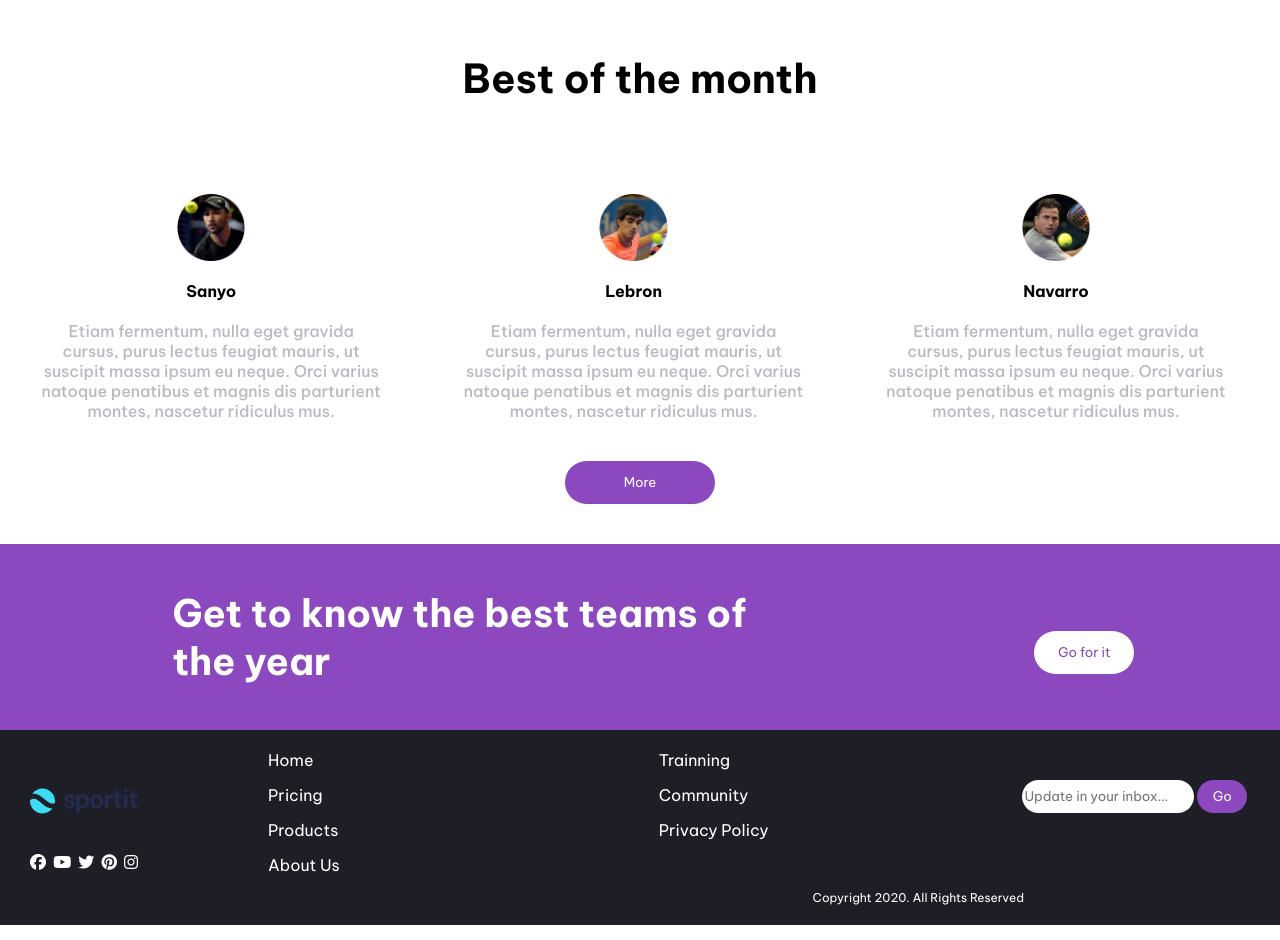
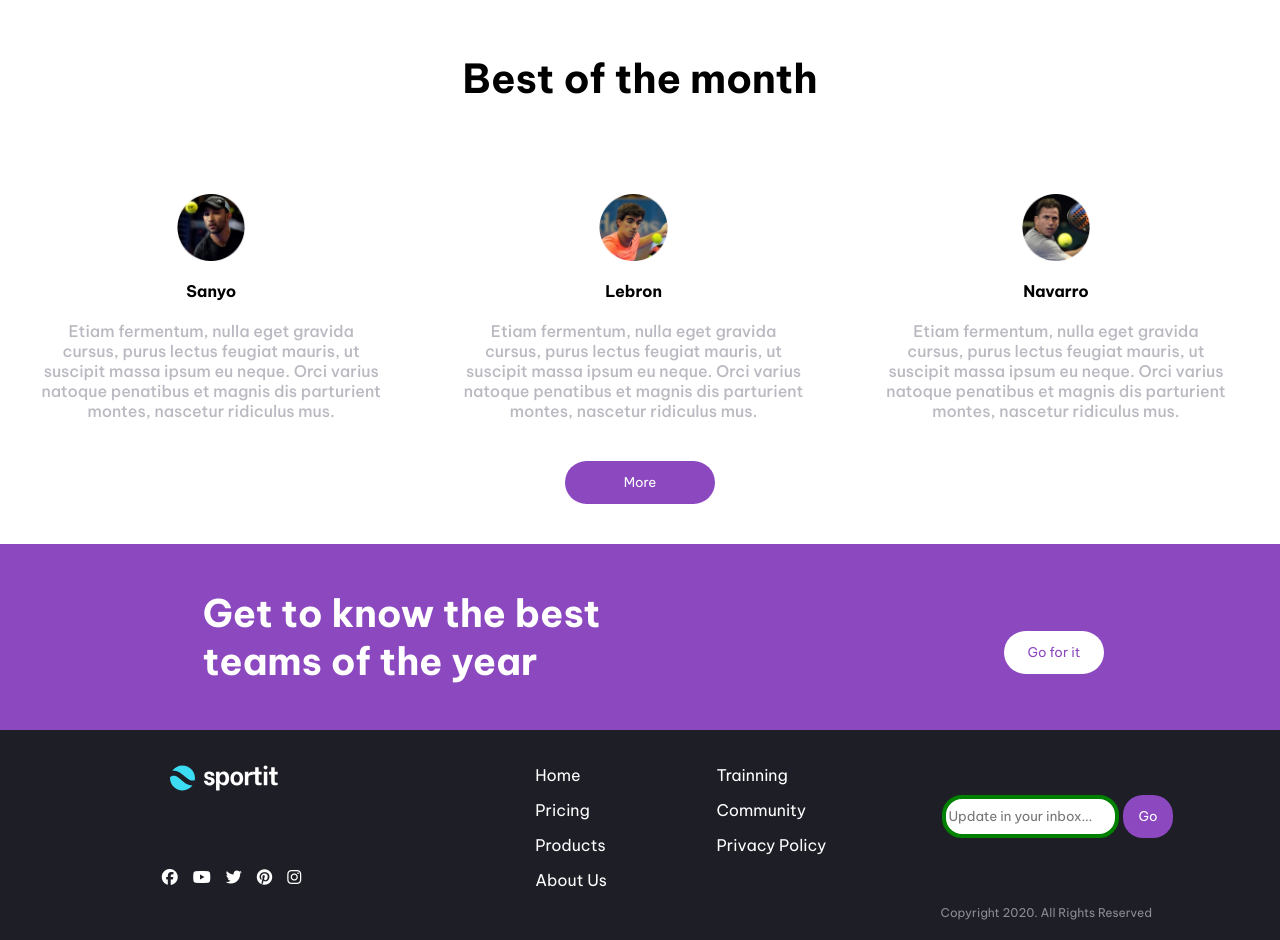
Before and after one commit to crisfelipe22/FrontEndI-EF, a plain HTML site: page index.html in a window 1280 px wide. Shown: the part 1628-2568 px from the top of the page. Drawn offline with Linux system fonts and the light colour scheme.

Commit message:
Corrigiendo algunos errores y modificando footer

```diff
--- a/css/style.css
+++ b/css/style.css
@@ -253,10 +253,8 @@ footer{
     padding-bottom: 15px;
 }
 
-#email{
-    border-radius: 20px;
-    border: none;
-    height: 33px;
+#emailTexto{
+    height: 43px;
     width: 60vw;
     color: #A0A0A0;
     padding-right: 20px;
@@ -267,7 +265,7 @@ footer{
     border-radius: 20px;
     border: none;
     width: 50px;
-    height: 33px;
+    height: 43px;
     color: white;
 }
 
@@ -286,6 +284,18 @@ footer .logotipo{
 footer p{
     font-size: 12px;
     padding-bottom: 20px;
+}
+
+.formulario input[type="email"]:invalid{
+    border: 4px solid red;
+    border-radius: 20px;
+    color: black;
+}
+
+.formulario input[type="email"]:valid{
+    border: 4px solid green;
+    border-radius: 20px;
+    color: black;
 }
 
 @media(min-width: 660px){
@@ -307,6 +317,7 @@ footer p{
 
     .menu-header a:hover{
         color: rgba(36, 46, 82, 0.6);
+        cursor: pointer;
     }
 
     .menu-header a{
@@ -409,7 +420,7 @@ footer p{
     }
 
     .divisionFinalMain h2{
-        width: 60%;
+        width: 50%;
         text-align: left;
         padding: 0% 5%;
     }
@@ -488,27 +499,52 @@ footer p{
         height: 40px;
     }
 
+    .botonMejor:hover{
+        opacity: 80%;
+        cursor: pointer;
+    }
+
     .footer{
         display: flex;
         flex-direction: row-reverse;
         width: 100%;
         margin: 0;
-        padding: 0;
+        padding: 15px 0px 0px 0px;
+        flex-wrap: wrap;
     }
 
     .formulario{
+        display: flex;
+        width: 33%;
+    }
+
+    footer .logotipo{
+        padding: 0px;
+    }
+
+    .enlaces{
+        display: flex;
+        flex-direction: row;
         width: 33%;
     }
 
     .redesSociales{
         display: flex;
         flex-direction: column-reverse;
+        justify-content: space-between;
+        width: 33%;
+        flex-wrap: wrap;
     }
 
     .enlacesRedesSociales{
         display: flex;
         flex-direction: row;
-        justify-content: space-between;
+        justify-content: center;
+        padding: 0px 0px 20px 0px;
+    }
+
+    .enlacesRedesSociales i{
+        padding-left: 15px;
     }
 
     footer .logotipo{
@@ -521,13 +557,14 @@ footer p{
         flex-direction: row;
     }
 
-    #email{
+    #emailTexto{
         width: 70%;
     }
 
     footer p{
         text-align: right;
         width: 100%;
-        padding-right: 20%;
+        padding-right: 10%;
+        color: #8C8C94;
     }
 }
--- a/index.html
+++ b/index.html
@@ -100,8 +100,8 @@
         <section class="footer">
             <article class="formulario">
                 <form action="submit" method="post">
-                    <input type="text" id="email" name="email" placeholder="Update in your inbox...">
-                    <input type="button" id="emailBoton" name="emailBoton" value="Go">
+                    <input type="email" id="emailTexto" name="emailTexto" placeholder="Update in your inbox...">
+                    <input type="submit" id="emailBoton" name="emailBoton" value="Go">
                 </form>
             </article>
             <article class="enlaces">
@@ -126,11 +126,11 @@
                     <i class="fa-brands fa-instagram" style="color: #ffffff;"></i>
                 </div>
                 <div class="logotipo">
-                    <img src="img/logo.svg" alt="Logotipo">
+                    <img src="img/logo-footer.svg" alt="Logotipo">
                 </div>
             </article>
         </section>
-        <p>Copyright 2020. All Rights Reserved</p>
+        <p>Copyright 2020.  All Rights Reserved</p>
     </footer>
 </body>
 </html>
```
Also changed, not shown: img/logo-footer.svg (added).
